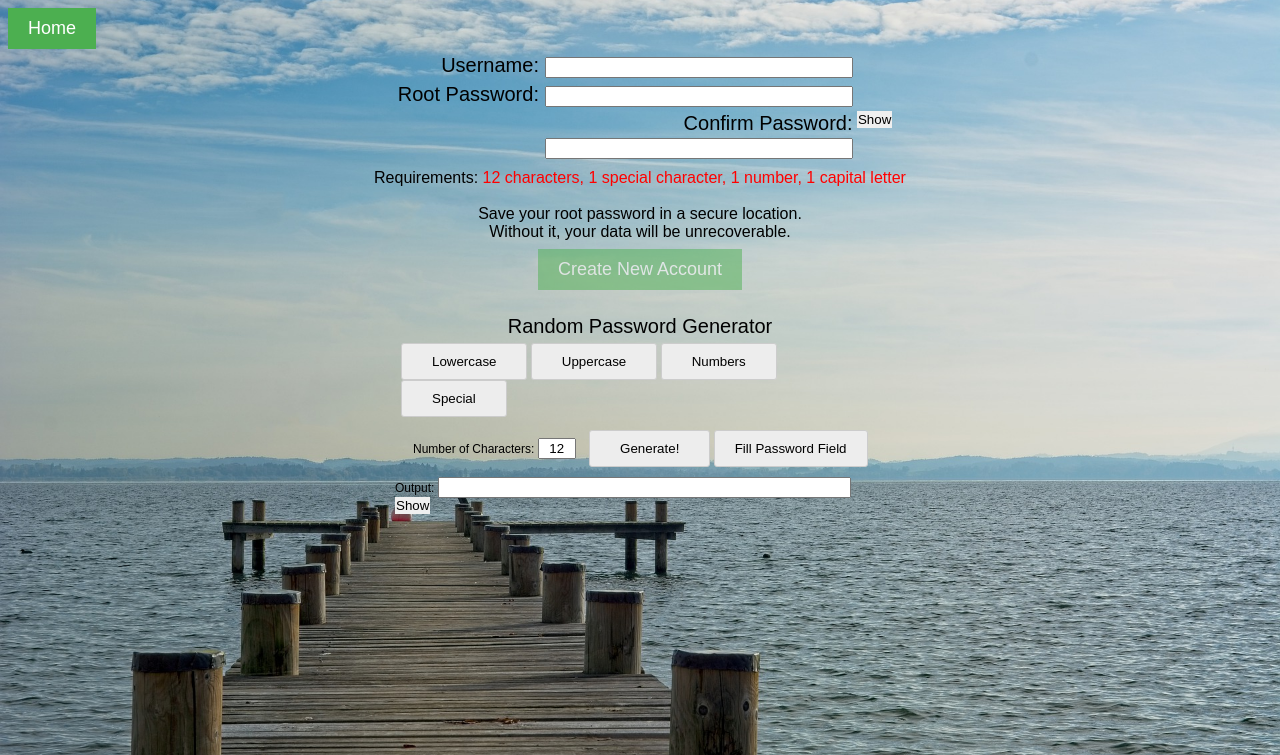
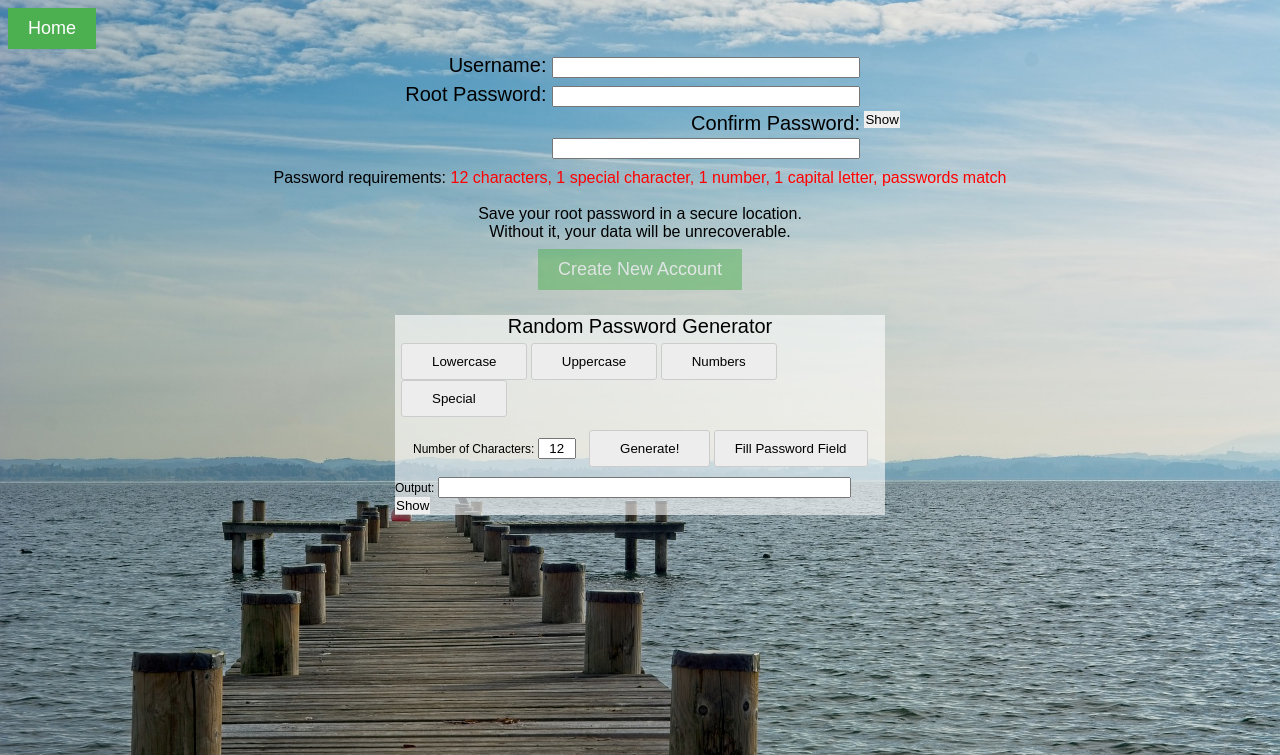
Before and after one commit to swgee/boardlock, a Flask app: page /signup in a window 1280 px wide. Shown: the top 755 px of the page. Run offline with Flask 2, Linux system fonts and the light colour scheme.

Commit message:
Signup page complete

```diff
--- a/password-manager/static/css/password-generator.css
+++ b/password-manager/static/css/password-generator.css
@@ -30,3 +30,6 @@
     position: relative;
     bottom: 1px;
 }
+.wrapper {
+    background: rgba(255,255,255,.6);
+}
--- a/password-manager/static/css/signup-page.css
+++ b/password-manager/static/css/signup-page.css
@@ -8,7 +8,7 @@ body {
 }
 .signup .top-container {
     margin: 0 auto;
-    width: 535px;
+    width: 520px;
 }
 .signup .form-container {
     font-size: 20px;
@@ -58,14 +58,12 @@ body {
 }
 .signup .submit {
     margin: 0 auto;
-    width: 400px;
     text-align: center;
     line-height: 2px;
 }
 .signup .requirement-container {
     font-size: 16px;
     text-align: center;
-    width: 535px;
     margin: 0 auto;
     line-height: 6px;
 }
--- a/password-manager/static/js/signup-page.js
+++ b/password-manager/static/js/signup-page.js
@@ -8,12 +8,14 @@ let lengthmsg = document.getElementById('lengthCheck');
 let specialmsg = document.getElementById('specialCheck');
 let numbermsg = document.getElementById('numberCheck');
 let capitalmsg = document.getElementById('capitalCheck');
-lengthmsg.classList.add('incomplete'); specialmsg.classList.add('incomplete'); numbermsg.classList.add('incomplete'); capitalmsg.classList.add('incomplete');
-messages = [specialmsg,lengthmsg,capitalmsg,numbermsg]
+let matchmsg = document.getElementById('match');
+lengthmsg.classList.add('incomplete'); specialmsg.classList.add('incomplete'); numbermsg.classList.add('incomplete'); capitalmsg.classList.add('incomplete'); matchmsg.classList.add('incomplete');
+messages = [specialmsg,lengthmsg,capitalmsg,numbermsg,matchmsg]
 
-function validation() {
+function validation() { // client side only, server side also implemented in case of tampering
     let psw = document.getElementById('psw').value;
     let confirm_psw = document.getElementById('confirm-psw').value;
+    let username = document.getElementById('username').value;
     if (psw.length >= 12) {lengthmsg.classList.replace("incomplete","complete");}
     else {lengthmsg.classList.replace('complete','incomplete');}
     for (let i = 0; i < uppercase.length; i++) {
@@ -25,10 +27,12 @@ function validation() {
     for (let i = 0; i < special.length; i++) {
         if (psw.includes(special[i])) {specialmsg.classList.replace("incomplete","complete"); break;}
         else {specialmsg.classList.replace('complete','incomplete');}}
+    if (psw === confirm_psw) {matchmsg.classList.replace('incomplete','complete')}
+    else {matchmsg.classList.replace('complete','incomplete')}
     for (let i = 0; i < messages.length; i++) {
-        if (messages[i].classList.contains('complete') && confirm_psw.length == psw.length) {
+        if (messages[i].classList.contains('complete') && username.length <= 64 && psw.length <= 128) {
             submitButton.disabled = false;
-        } else {submitButton.disabled = true;}
+        } else {submitButton.disabled = true; break;}
     }
 }
 
--- a/password-manager/templates/signup-page.html
+++ b/password-manager/templates/signup-page.html
@@ -21,31 +21,32 @@
             <form id="credentials" method="POST">
                 <div>
                     <label for="username">Username: </label>
-                    <input id="username" type="text" required>
+                    <input id="username" type="text" name="username" oninput="validation()" required>
                 </div>
                 <div>
                     <label for="psw">Root Password: </label>
-                    <input id="psw" type="password" oninput="validation()" required>
+                    <input id="psw" type="password" name="password" oninput="validation()" required>
                 </div>
             </form>
             <div>
                 <label for="confirm-psw">Confirm Password: </label>
-                <input id="confirm-psw" type="password" oninput="validation()" required>
+                <input id="confirm-psw" type="password" oninput="validation()">
             </div>
         </div>
         <button class="show-password" onclick="show_password(document.getElementById('psw'), this)">Show</button>
     </div>
     <div class="requirement-container">
-        <p>Requirements: </p>
+        <p>Password requirements: </p>
         <p id="lengthCheck" class="middle">12 characters</p>
         <p id="specialCheck" class="middle">1 special character</p>
         <p id="numberCheck" class="middle">1 number</p>
-        <p id="capitalCheck">1 capital letter</p>
+        <p id="capitalCheck" class="middle">1 capital letter</p>
+        <p id="match">passwords match</p>
     </div>
     <div class="submit">
         <p>Save your root password in a secure location.</p>
         <p>Without it, your data will be unrecoverable.</p>
-        <button id="submitButton">Create New Account</button>
+        <button id="submitButton" type="submit" form="credentials">Create New Account</button>
     </div>
     <div id="password-generator" class="random-container"></div>
     <script src="/static/js/signup-page.js"></script>
```
